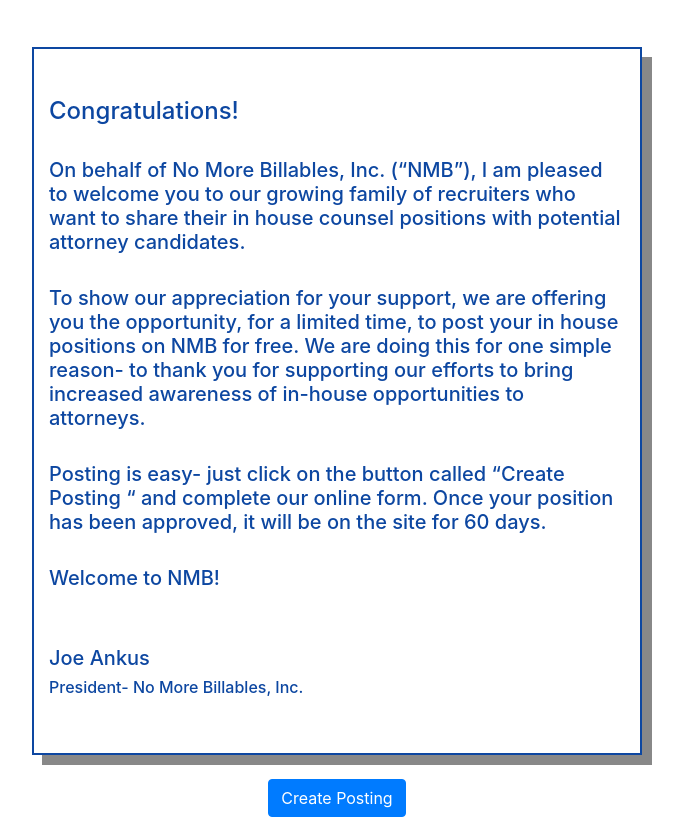
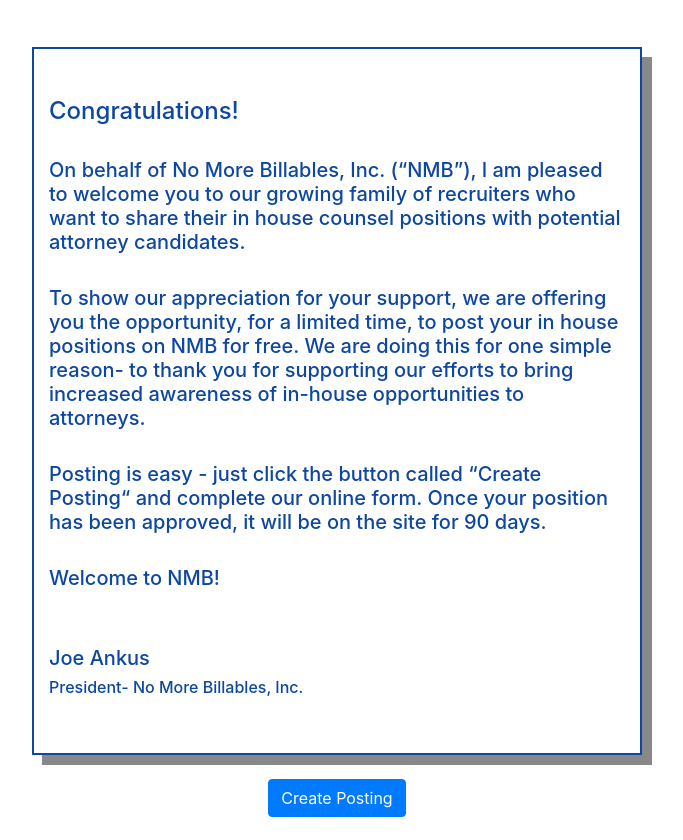
Before and after one commit to elbanko/nmbb, a Django app: page / in a window 1280 px wide. Shown: the part 327-1167 px from the top of the page, without its empty margins (303-986 px from the left). Run offline with Django 3.2, Linux system fonts and the light colour scheme; some libraries are stand-ins or nearby versions.

Commit message:
Update 23

```diff
--- a/content/templates/base.html
+++ b/content/templates/base.html
@@ -17,7 +17,7 @@
           <div class="collapse navbar-collapse" id="navbarToggler">
                <ul class="navbar-nav mr-auto mt-2 mt-lg-0">
                    <li class="nav-item">
-                       <a class="nav-link" href="https://nmbb.herokuapp.com//about/">Pricing and FAQ</a>
+                       <a class="nav-link" href="https://nmbb.herokuapp.com/about/">Pricing and FAQ</a>
                    </li>
                </ul>
             </div>
--- a/content/templates/home.html
+++ b/content/templates/home.html
@@ -28,7 +28,7 @@
 <br>
                     <h5>To show our appreciation for your support, we are offering you the opportunity, for a limited time, to post your in house positions on NMB for free. We are doing this for one simple reason- to thank you for supporting our efforts to bring increased awareness of in-house opportunities to attorneys.</h5>
 <br>
-                    <h5>Posting is easy- just click on the button called “Create Posting “ and complete our online form. Once your position has been approved, it will be on the site for 60 days.</h5>
+                    <h5>Posting is easy - just click the button called “Create Posting“ and complete our online form. Once your position has been approved, it will be on the site for 90 days.</h5>
 <br>
                     <h5>Welcome to NMB!</h5>
 <br><br>
```
